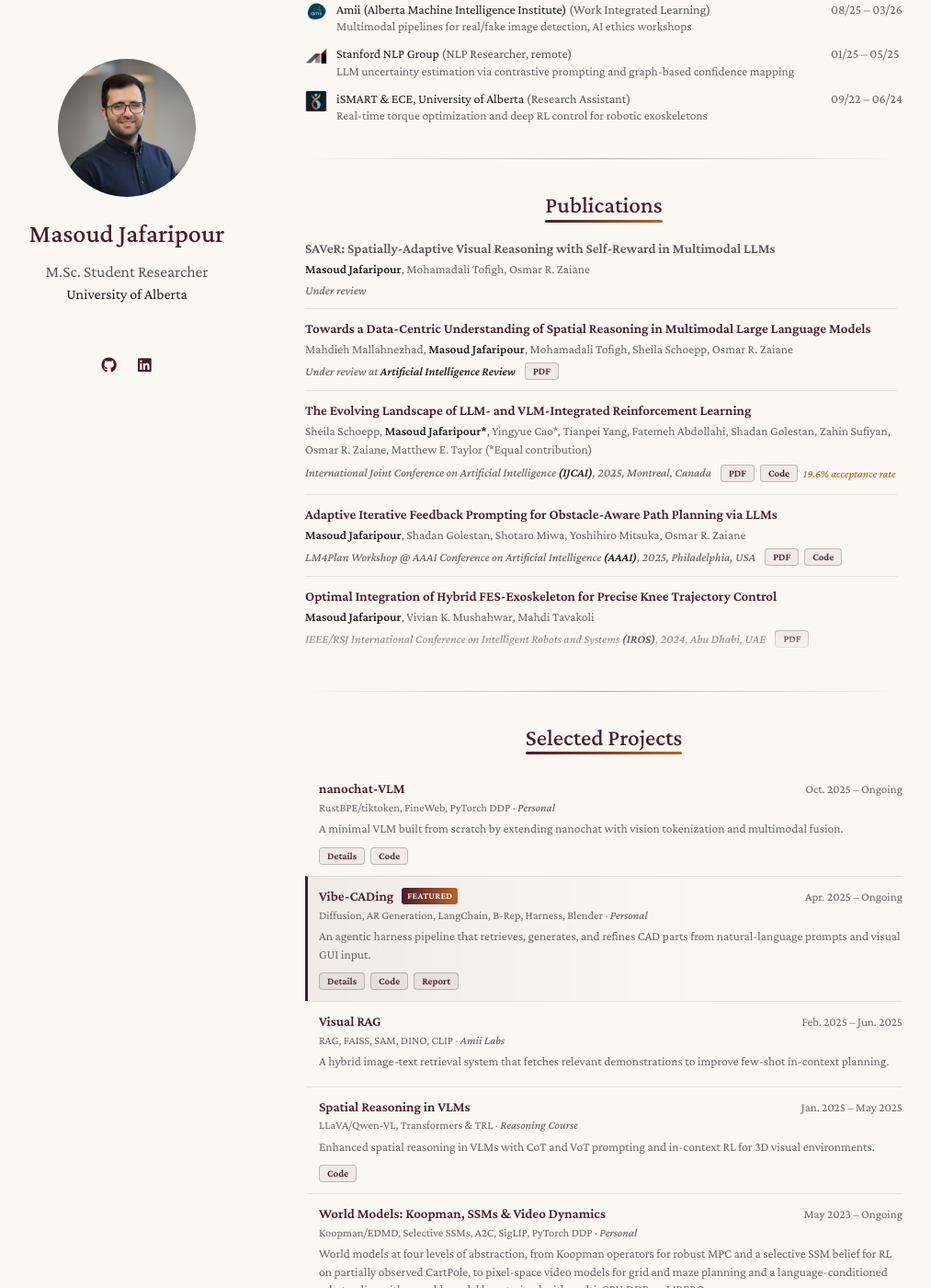
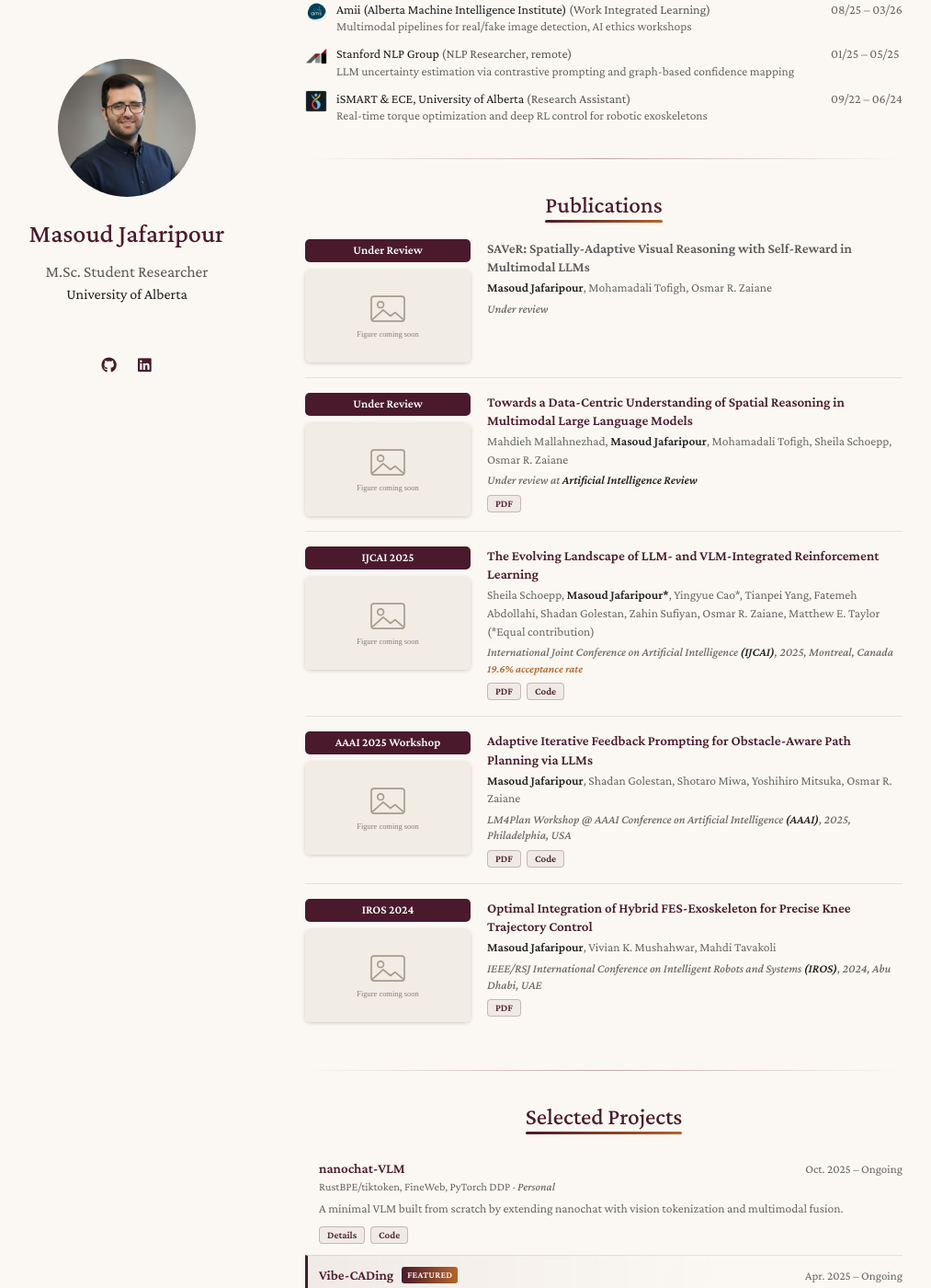
Before and after one commit to Masoudjafaripour/masoudjafaripour.github.io, a Jekyll site: the page built from index.md, in a window 1280 px wide and 1400 px high, scrolled down 970 px. Shown: the whole window at 92% size, without its empty margins (138-1151 px from the left). Built offline with Jekyll 4.4.1, drawn with Linux system fonts in a browser that asks for light colours; a style sheet for code colours, icons or effects is not loaded.

Commit message:
Show venue badge and teaser figure for each publication
Each entry gets a badge and a figure beside the text, falling back to a
placeholder until an image is set in _data/publications.yml.

Co-Authored-By: Claude Opus 5.5 <noreply@anthropic.com>

```diff
--- a/_data/publications.yml
+++ b/_data/publications.yml
@@ -1,17 +1,21 @@
-# Fields: title, authors, conference (venue line), pdf, code, page, video, bibtex, notes, others.
-# All fields except title are optional.
+# Fields: title, badge (short venue label), image (teaser path, e.g. assets/img/pubs/name.png),
+# authors, conference (venue line), pdf, code, page, video, bibtex, notes, others.
+# All fields except title are optional; entries without an image show a placeholder.
 main:
 
   - title: "SAVeR: Spatially-Adaptive Visual Reasoning with Self-Reward in Multimodal LLMs"
+    badge: Under Review
     authors: <strong>Masoud Jafaripour</strong>, Mohamadali Tofigh, Osmar R. Zaiane
     conference: Under review
 
   - title: "Towards a Data-Centric Understanding of Spatial Reasoning in Multimodal Large Language Models"
+    badge: Under Review
     authors: Mahdieh Mallahnezhad, <strong>Masoud Jafaripour</strong>, Mohamadali Tofigh, Sheila Schoepp, Osmar R. Zaiane
     conference: Under review at <strong>Artificial Intelligence Review</strong>
     pdf: https://arxiv.org/pdf/2610.19108
 
   - title: "The Evolving Landscape of LLM- and VLM-Integrated Reinforcement Learning"
+    badge: IJCAI 2025
     authors: Sheila Schoepp, <strong>Masoud Jafaripour*</strong>, Yingyue Cao*, Tianpei Yang, Fatemeh Abdollahi, Shadan Golestan, Zahin Sufiyan, Osmar R. Zaiane, Matthew E. Taylor (*Equal contribution)
     conference: International Joint Conference on Artificial Intelligence <strong>(IJCAI)</strong>, 2025, Montreal, Canada
     pdf: https://arxiv.org/pdf/2502.15214
@@ -19,12 +23,14 @@ main:
     notes: 19.6% acceptance rate
 
   - title: "Adaptive Iterative Feedback Prompting for Obstacle-Aware Path Planning via LLMs"
+    badge: AAAI 2025 Workshop
     authors: <strong>Masoud Jafaripour</strong>, Shadan Golestan, Shotaro Miwa, Yoshihiro Mitsuka, Osmar R. Zaiane
     conference: LM4Plan Workshop @ AAAI Conference on Artificial Intelligence <strong>(AAAI)</strong>, 2025, Philadelphia, USA
     pdf: https://openreview.net/pdf?id=M4rLudFbT2
     code: https://github.com/Masoudjafaripour/AIFP
 
   - title: "Optimal Integration of Hybrid FES-Exoskeleton for Precise Knee Trajectory Control"
+    badge: IROS 2024
     authors: <strong>Masoud Jafaripour</strong>, Vivian K. Mushahwar, Mahdi Tavakoli
     conference: IEEE/RSJ International Conference on Intelligent Robots and Systems <strong>(IROS)</strong>, 2024, Abu Dhabi, UAE
     pdf: https://www.ece.ualberta.ca/~tbs/pmwiki/pdf/Jafaripour-IROS-2024.pdf
--- a/_includes/publications.md
+++ b/_includes/publications.md
@@ -1,46 +1,50 @@
 <h2 id="publications">Publications</h2>
 
 <div class="publications">
-<div class="publications-box">
 <ol class="bibliography">
 {%- for link in site.data.publications.main %}
 <li>
 <div class="pub-row">
+  <div class="pub-thumb">
+    {%- if link.badge %}
+    <span class="pub-badge">{{ link.badge }}</span>
+    {%- endif %}
+    {%- assign pub_image = link.image | default: "assets/img/pubs/placeholder.svg" %}
+    <img class="pub-image" src="{{ pub_image | relative_url }}?v={{ site.time | date: '%s' }}" alt="{% if link.image %}Teaser figure for {{ link.title }}{% else %}Figure coming soon{% endif %}" loading="lazy" />
+  </div>
   <div class="pub-content">
     <div class="title">{% if link.pdf %}<a href="{{ link.pdf }}">{{ link.title }}</a>{% else %}{{ link.title }}{% endif %}</div>
     {%- if link.authors %}
     <div class="author">{{ link.authors }}</div>
     {%- endif %}
-    <div class="pub-meta">
-      <span class="periodical"><em>{{ link.conference }}</em></span>
-      <span class="links">
-        {%- if link.pdf %}
-        <a href="{{ link.pdf }}" class="btn btn-sm z-depth-0" role="button" target="_blank" rel="noopener">PDF</a>
-        {%- endif %}
-        {%- if link.code %}
-        <a href="{{ link.code }}" class="btn btn-sm z-depth-0" role="button" target="_blank" rel="noopener">Code</a>
-        {%- endif %}
-        {%- if link.page %}
-        <a href="{{ link.page }}" class="btn btn-sm z-depth-0" role="button" target="_blank" rel="noopener">Project Page</a>
-        {%- endif %}
-        {%- if link.video %}
-        <a href="{{ link.video }}" class="btn btn-sm z-depth-0" role="button" target="_blank" rel="noopener">Video</a>
-        {%- endif %}
-        {%- if link.bibtex %}
-        <a href="{{ link.bibtex }}" class="btn btn-sm z-depth-0" role="button" target="_blank" rel="noopener">BibTeX</a>
-        {%- endif %}
-        {%- if link.notes %}
-        <strong><i class="pub-note">{{ link.notes }}</i></strong>
-        {%- endif %}
-        {%- if link.others %}
-        {{ link.others }}
-        {%- endif %}
-      </span>
+    <div class="periodical"><em>{{ link.conference }}</em>
+      {%- if link.notes %} <strong><i class="pub-note">{{ link.notes }}</i></strong>{% endif %}
     </div>
+    {%- if link.pdf or link.code or link.page or link.video or link.bibtex or link.others %}
+    <div class="links">
+      {%- if link.pdf %}
+      <a href="{{ link.pdf }}" class="btn btn-sm z-depth-0" role="button" target="_blank" rel="noopener">PDF</a>
+      {%- endif %}
+      {%- if link.code %}
+      <a href="{{ link.code }}" class="btn btn-sm z-depth-0" role="button" target="_blank" rel="noopener">Code</a>
+      {%- endif %}
+      {%- if link.page %}
+      <a href="{{ link.page }}" class="btn btn-sm z-depth-0" role="button" target="_blank" rel="noopener">Project Page</a>
+      {%- endif %}
+      {%- if link.video %}
+      <a href="{{ link.video }}" class="btn btn-sm z-depth-0" role="button" target="_blank" rel="noopener">Video</a>
+      {%- endif %}
+      {%- if link.bibtex %}
+      <a href="{{ link.bibtex }}" class="btn btn-sm z-depth-0" role="button" target="_blank" rel="noopener">BibTeX</a>
+      {%- endif %}
+      {%- if link.others %}
+      {{ link.others }}
+      {%- endif %}
+    </div>
+    {%- endif %}
   </div>
 </div>
 </li>
 {%- endfor %}
 </ol>
 </div>
-</div>
--- a/assets/css/custom-dark.css
+++ b/assets/css/custom-dark.css
@@ -32,6 +32,10 @@
     padding: 1px;
   }
 
+  .pub-badge {
+    color: #1c1c1c;
+  }
+
   autocolor {
     color: var(--site-text);
   }
--- a/assets/css/custom.css
+++ b/assets/css/custom.css
@@ -130,24 +130,14 @@ hr.section-divider {
   margin: 8px 0 0;
 }
 
-/* Scrolling boxes (news, publications) fade out at the bottom edge. */
-.news-box,
-.publications-box {
+/* The news box scrolls and fades out at the bottom edge. */
+.news-box {
+  max-height: 210px;
   overflow-y: auto;
   padding-right: 6px;
   scrollbar-width: thin;
-}
-
-.news-box {
-  max-height: 210px;
   -webkit-mask-image: linear-gradient(to bottom, black calc(100% - 22px), transparent 100%);
   mask-image: linear-gradient(to bottom, black calc(100% - 22px), transparent 100%);
-}
-
-.publications-box {
-  max-height: 480px;
-  -webkit-mask-image: linear-gradient(to bottom, black calc(100% - 28px), transparent 100%);
-  mask-image: linear-gradient(to bottom, black calc(100% - 28px), transparent 100%);
 }
 
 /* News */
@@ -229,7 +219,7 @@ hr.section-divider {
   background: var(--site-rule);
 }
 
-/* Publications: compact list without teaser images. */
+/* Publications: venue badge and teaser figure beside each entry. */
 .publications {
   margin-top: 0;
 }
@@ -241,7 +231,7 @@ hr.section-divider {
 .publications ol.bibliography li {
   min-height: 0;
   margin: 0;
-  padding: 11px 0;
+  padding: 16px 0;
 }
 
 .publications ol.bibliography li:first-child {
@@ -253,7 +243,47 @@ hr.section-divider {
 }
 
 .publications .pub-row {
+  display: flex;
+  align-items: flex-start;
+  gap: 18px;
+}
+
+.pub-thumb {
+  flex: 0 0 180px;
+  display: flex;
+  flex-direction: column;
+  gap: 8px;
+}
+
+.pub-badge {
   display: block;
+  padding: 4px 8px;
+  border-radius: 5px;
+  text-align: center;
+  font-size: 13px;
+  font-weight: 700;
+  line-height: 1.3;
+  color: #fff;
+  background-color: var(--site-accent);
+}
+
+.pub-image {
+  display: block;
+  width: 100%;
+  aspect-ratio: 16 / 9;
+  object-fit: contain;
+  border-radius: 6px;
+  background-color: #fff;
+  box-shadow: 0 1px 4px rgba(0, 0, 0, 0.18);
+}
+
+.publications .pub-content {
+  flex: 1;
+  min-width: 0;
+}
+
+.publications ol.bibliography li .links {
+  margin-top: 7px;
 }
 
 .publications ol.bibliography li .title {
@@ -278,13 +308,6 @@ hr.section-divider {
 .publications ol.bibliography li .author strong {
   color: var(--site-text);
   font-weight: 700;
-}
-
-.publications .pub-meta {
-  display: flex;
-  flex-wrap: wrap;
-  align-items: center;
-  gap: 5px 10px;
 }
 
 .publications .periodical {
@@ -471,8 +494,19 @@ hr.section-divider {
   background-color: var(--site-accent-tint);
 }
 
-/* Phones: stack the experience dates under each entry. */
+/* Phones: stack the experience dates under each entry, and publication figures above their text. */
 @media print, screen and (max-width: 480px) {
+  .publications .pub-row {
+    flex-direction: column;
+    gap: 10px;
+  }
+
+  .pub-thumb {
+    flex-basis: auto;
+    width: 220px;
+    max-width: 100%;
+  }
+
   .experience-list {
     grid-template-columns: 24px 1fr;
   }
```
Also changed, not shown: assets/img/pubs/placeholder.svg (added).
